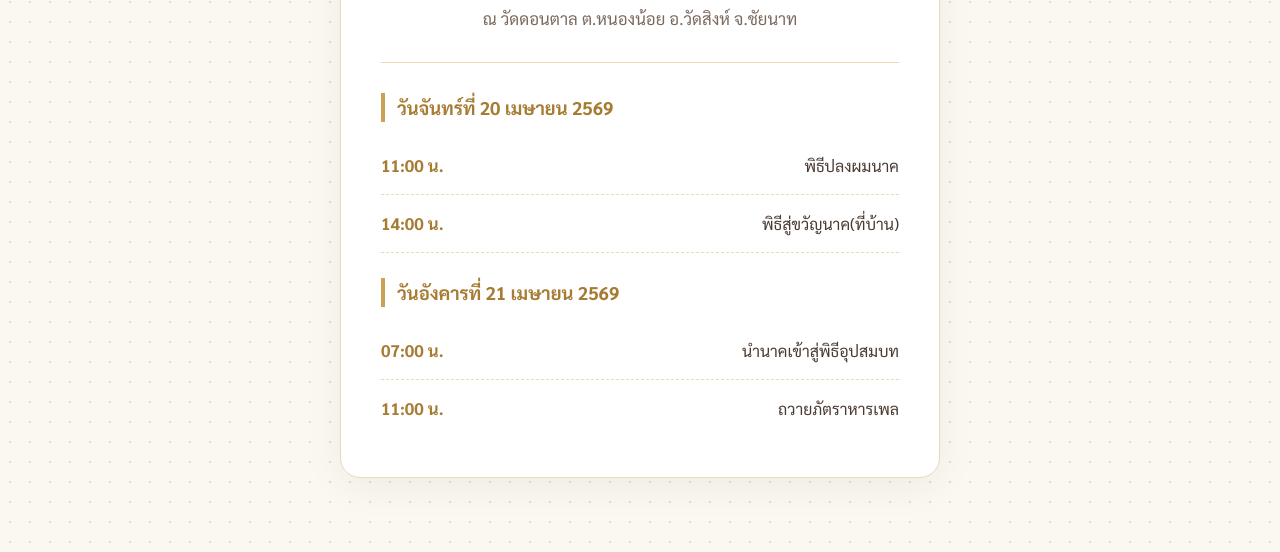
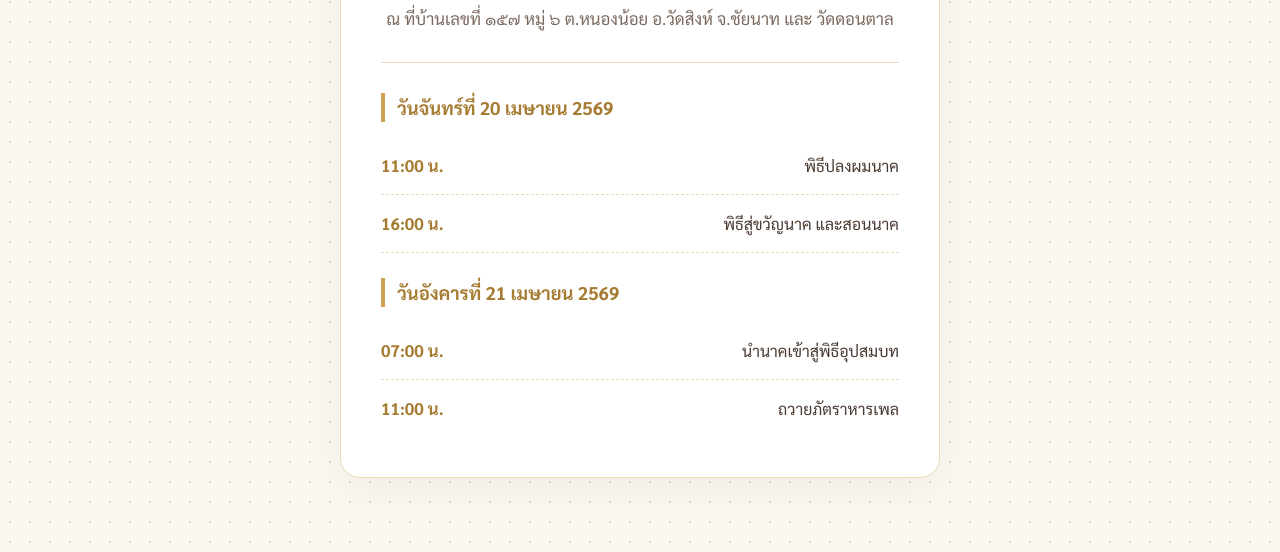
Before and after one commit to JetsadaJJ/ordination-jesada, a plain HTML site: page index.html in a window 1280 px wide. Shown: the part 248-800 px from the top of the page. Drawn offline with Linux system fonts and the light colour scheme.

Commit message:
Add files via upload

```diff
--- a/index.html
+++ b/index.html
@@ -23,7 +23,7 @@
 
         <h1>กำหนดการอุปสมบท</h1>
         <h3>นายเจษฎา แจ้งจิตร์</h3>
-        <p class="subtitle">ณ วัดดอนตาล ต.หนองน้อย อ.วัดสิงห์ จ.ชัยนาท</p>
+        <p class="subtitle">ณ ที่บ้านเลขที่ ๑๕๗ หมู่ ๖ ต.หนองน้อย อ.วัดสิงห์ จ.ชัยนาท และ วัดดอนตาล</p>
 
         <hr class="divider">
 
@@ -33,8 +33,8 @@
             <span class="event-name">พิธีปลงผมนาค</span>
         </div>
         <div class="schedule-item">
-            <span class="time">14:00 น.</span>
-            <span class="event-name">พิธีสู่ขวัญนาค(ที่บ้าน)</span>
+            <span class="time">16:00 น.</span>
+            <span class="event-name">พิธีสู่ขวัญนาค และสอนนาค</span>
         </div>
 
         <h4 class="date-header">วันอังคารที่ 21 เมษายน 2569</h4>
```
